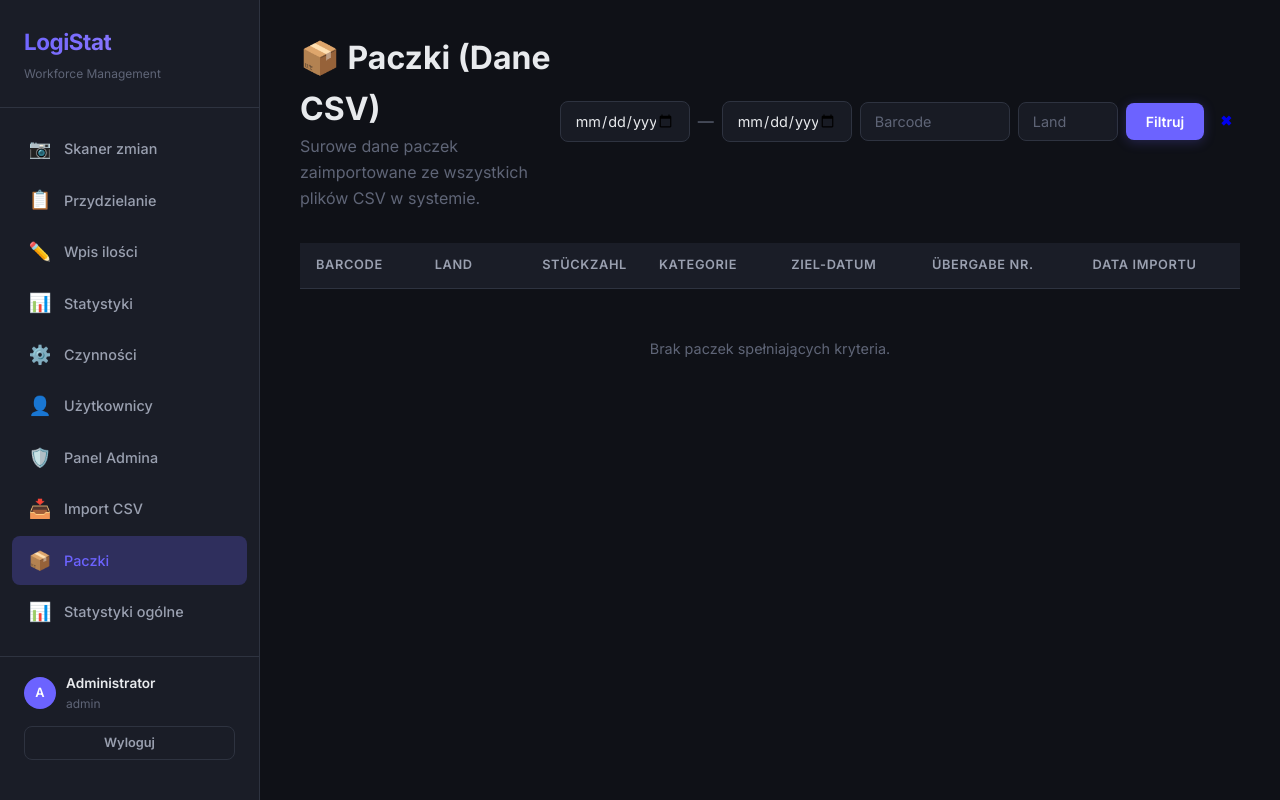
After one commit to arek6891/LogiStat, a Flask app: page /paczki in a window 1280 px wide. The commit adds this page. Run offline with Flask 3, Linux system fonts and the light colour scheme; a user stored in the database is signed in; data that the repository does not hold is empty.

Commit message:
feat(paczki): add raw csv package view with filters

```diff
--- a/app.py
+++ b/app.py
@@ -503,6 +503,47 @@ def admin_cost_mapping():
 @admin_required
 def import_csv_page():
     return render_template('import_csv.html')
+
+@app.route('/paczki')
+@admin_required
+def paczki_view():
+    date_from_str = request.args.get('date_from', '')
+    date_to_str = request.args.get('date_to', '')
+    barcode = request.args.get('barcode', '').strip()
+    land = request.args.get('land', '').strip()
+    page = request.args.get('page', 1, type=int)
+
+    query = ImportedCarton.query
+
+    if date_from_str:
+        try:
+            date_from = datetime.strptime(date_from_str, '%Y-%m-%d').date()
+            query = query.filter(ImportedCarton.ziel_datum >= date_from)
+        except ValueError:
+            pass
+
+    if date_to_str:
+        try:
+            date_to = datetime.strptime(date_to_str, '%Y-%m-%d').date()
+            query = query.filter(ImportedCarton.ziel_datum <= date_to)
+        except ValueError:
+            pass
+
+    if barcode:
+        query = query.filter(ImportedCarton.barcode.ilike(f'%{barcode}%'))
+
+    if land:
+        query = query.filter(ImportedCarton.land.ilike(f'%{land}%'))
+
+    pagination = query.order_by(ImportedCarton.imported_at.desc()).paginate(page=page, per_page=100, error_out=False)
+
+    return render_template('paczki.html',
+                           pagination=pagination,
+                           items=pagination.items,
+                           date_from=date_from_str,
+                           date_to=date_to_str,
+                           barcode=barcode,
+                           land=land)
 
 
 @app.route('/general-stats')
--- a/templates/base.html
+++ b/templates/base.html
@@ -52,6 +52,10 @@
                         class="{% if request.endpoint == 'import_csv_page' %}active{% endif %}">
                         <span class="icon">📥</span> Import CSV
                     </a></li>
+                <li><a href="{{ url_for('paczki_view') }}"
+                        class="{% if request.endpoint == 'paczki_view' %}active{% endif %}">
+                        <span class="icon">📦</span> Paczki
+                    </a></li>
                 <li><a href="{{ url_for('general_stats_page') }}"
                         class="{% if request.endpoint == 'general_stats_page' %}active{% endif %}">
                         <span class="icon">📊</span> Statystyki ogólne
--- /dev/null
+++ b/templates/paczki.html
@@ -0,0 +1,83 @@
+{% extends "base.html" %}
+{% block title %}Paczki (Dane CSV) — LogiStat{% endblock %}
+{% block content %}
+<div class="page-header" style="display:flex;justify-content:space-between;align-items:center;">
+    <div>
+        <h1>📦 Paczki (Dane CSV)</h1>
+        <p style="color:var(--text-muted);">Surowe dane paczek zaimportowane ze wszystkich plików CSV w systemie.</p>
+    </div>
+    <div>
+        <form method="GET" style="display:flex;gap:.5rem;align-items:center;">
+            <input type="date" name="date_from" value="{{ date_from }}" class="form-control" style="width:130px;"
+                placeholder="Od (Ziel-Datum)">
+            <span style="color:var(--text-muted);">—</span>
+            <input type="date" name="date_to" value="{{ date_to }}" class="form-control" style="width:130px;"
+                placeholder="Do (Ziel-Datum)">
+
+            <input type="text" name="barcode" value="{{ barcode }}" class="form-control" style="width:150px;"
+                placeholder="Barcode">
+            <input type="text" name="land" value="{{ land }}" class="form-control" style="width:100px;"
+                placeholder="Land">
+
+            <button type="submit" class="btn btn-primary">Filtruj</button>
+            <a href="{{ url_for('paczki_view') }}" class="btn btn-secondary" style="padding:0.5rem;"
+                title="Wyczyść">✖</a>
+        </form>
+    </div>
+</div>
+
+<div style="overflow-x:auto;">
+    <table class="data-table">
+        <thead>
+            <tr>
+                <th>Barcode</th>
+                <th>Land</th>
+                <th style="text-align:right;">Stückzahl</th>
+                <th>Kategorie</th>
+                <th>Ziel-Datum</th>
+                <th>Übergabe Nr.</th>
+                <th>Data importu</th>
+            </tr>
+        </thead>
+        <tbody>
+            {% for item in items %}
+            <tr>
+                <td style="font-family:monospace; color:var(--accent);">{{ item.barcode }}</td>
+                <td>{{ item.land or '—' }}</td>
+                <td style="text-align:right; font-weight:bold;">{{ item.stueckzahl }}</td>
+                <td>{{ item.kategorie or '—' }}</td>
+                <td>{{ item.ziel_datum.strftime('%d.%m.%Y') if item.ziel_datum else '—' }}</td>
+                <td>{{ item.uebergabe_nr or '—' }}</td>
+                <td style="color:var(--text-muted);">{{ item.imported_at.strftime('%d.%m.%Y %H:%M') if item.imported_at
+                    else '—' }}</td>
+            </tr>
+            {% endfor %}
+            {% if not items %}
+            <tr>
+                <td colspan="7" style="text-align:center;padding:3rem;color:var(--text-muted);">
+                    Brak paczek spełniających kryteria.
+                </td>
+            </tr>
+            {% endif %}
+        </tbody>
+    </table>
+</div>
+
+{% if pagination and pagination.pages > 1 %}
+<div style="margin-top: 1.5rem; display: flex; justify-content: center; gap: .5rem;">
+    {% if pagination.has_prev %}
+    <a href="{{ url_for('paczki_view', page=pagination.prev_num, date_from=date_from, date_to=date_to, barcode=barcode, land=land) }}"
+        class="btn btn-secondary">« Poprzednia</a>
+    {% endif %}
+
+    <span style="display:flex; align-items:center; padding: 0 1rem; color: var(--text-muted);">Strona {{ pagination.page
+        }} z {{ pagination.pages }}</span>
+
+    {% if pagination.has_next %}
+    <a href="{{ url_for('paczki_view', page=pagination.next_num, date_from=date_from, date_to=date_to, barcode=barcode, land=land) }}"
+        class="btn btn-secondary">Następna »</a>
+    {% endif %}
+</div>
+{% endif %}
+
+{% endblock %}
```
